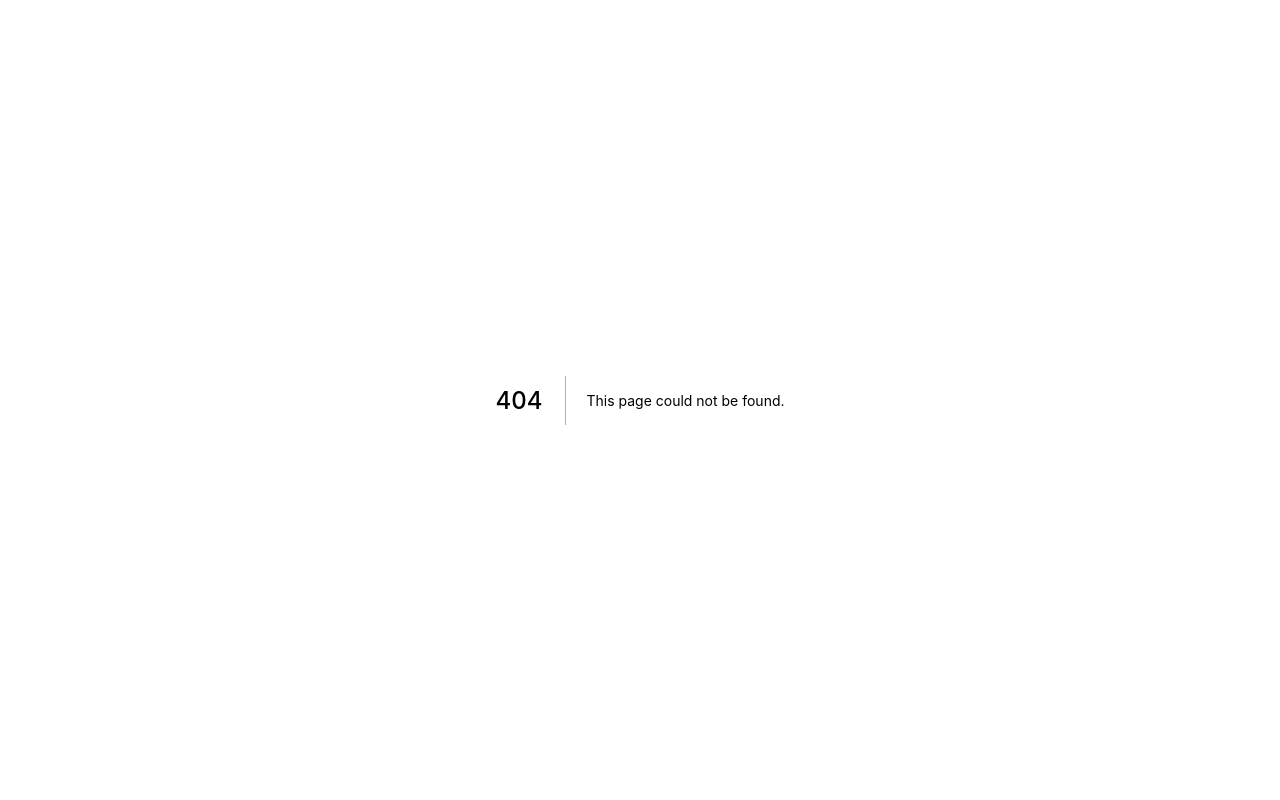
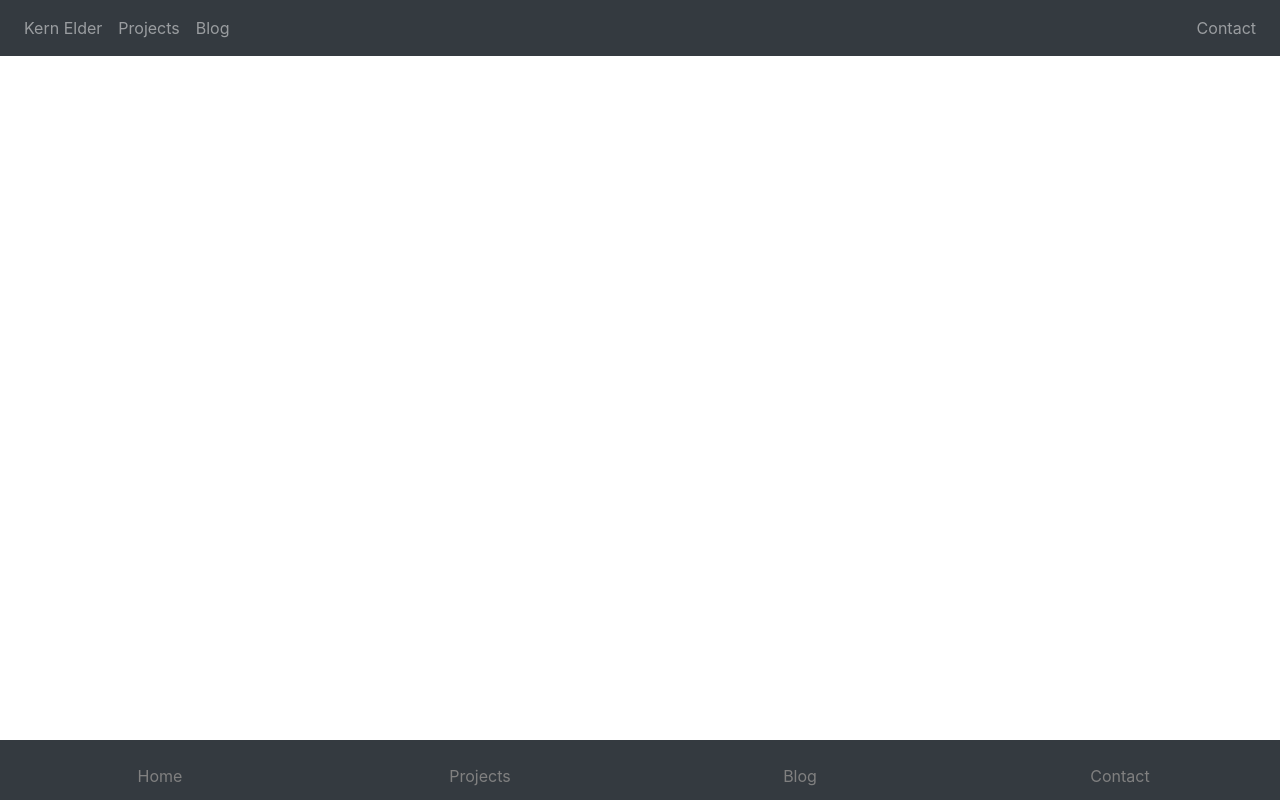
Before and after one commit to Kelel1/portfolioSite, a Next.js app: page /blogs in a window 1280 px wide. Before the commit this address had no page. Built offline with nearby package versions, Linux system fonts and the light colour scheme; no server answers.

Commit message:
add blogs page

```diff
--- a/components/Footer.js
+++ b/components/Footer.js
@@ -7,7 +7,7 @@ const Footer = () => {
               <div className="row text-center">
                 <Link href="/"><a className="nav-link col-sm-3">Home</a></Link>
                 <Link href="/"><a className="nav-link col-sm-3">Projects</a></Link>
-                <Link href="/"><a className="nav-link col-sm-3">Blog</a></Link>
+                <Link href="/blogs"><a className="nav-link col-sm-3">Blog</a></Link>
                 <Link href="/contact"><a className="nav-link col-sm-3">Contact</a></Link>
               </div>
 
--- a/components/NavBar.js
+++ b/components/NavBar.js
@@ -13,7 +13,7 @@ const NavBar = () => {
                 <a className="nav-link" href="#">Projects</a>
               </li>
               <li className="nav-item">
-                <a className="nav-link" href="#">Blog</a>
+              <Link href="/blogs"><a className="nav-link">Blog</a></Link>
               </li>
             </ul>
           </div>
--- a/pages/blog.js
+++ /dev/null
@@ -1,3 +0,0 @@
-const Blog = () => {
-
-}
--- /dev/null
+++ b/pages/blogs.js
@@ -0,0 +1,16 @@
+import NavBar  from '../components/NavBar'
+import Footer  from '../components/Footer'
+import Blog    from '../components/Blog'
+
+const BlogPage = () => {
+  return (
+    <div className="container-fluid p-0">
+        <NavBar/>
+        <Blog/>
+        <Footer/>
+    </div>
+
+  )
+}
+
+export default BlogPage
```
